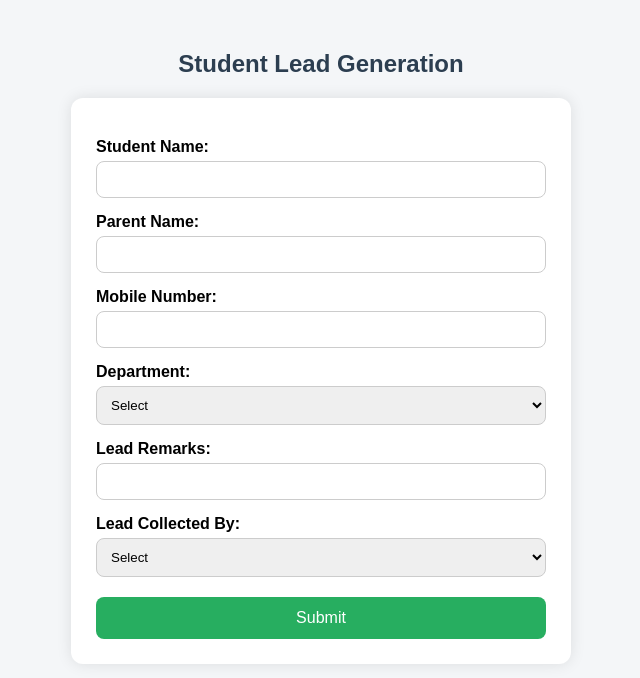
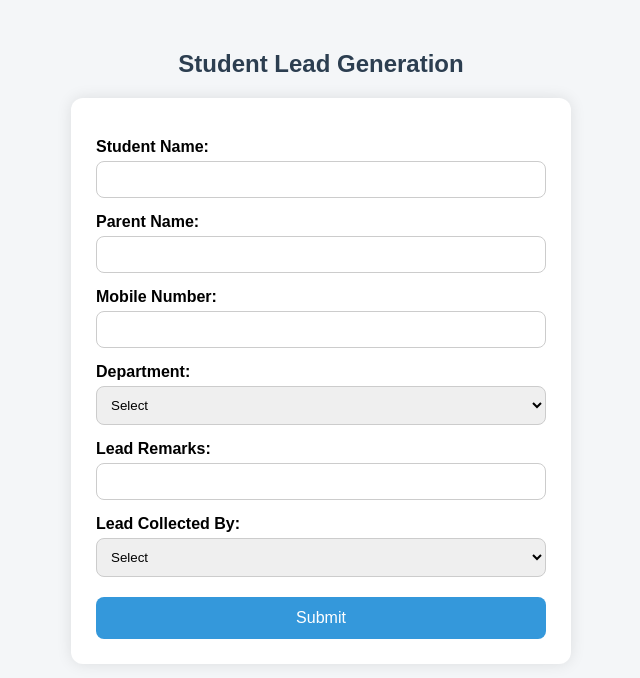
Before and after one commit to abhinandpk025/DreamBee-Lead-Form, a plain HTML site: page index.html in a window 1280 px wide. Shown: the whole page, without its empty margins (319-959 px from the left). Drawn offline with Linux system fonts and the light colour scheme.

Commit message:
Update index.html
Button colour update

```diff
--- a/index.html
+++ b/index.html
@@ -42,7 +42,7 @@
       margin-top: 20px;
       width: 100%;
       padding: 12px;
-      background-color: #27ae60;
+      background-color: #3498db;
       color: white;
       font-size: 16px;
       border: none;
@@ -51,7 +51,7 @@
     }
 
     button:hover {
-      background-color: #219150;
+      background-color: #2980b9;  /* darker blue on hover */
     }
 
     #responseMsg {
```
